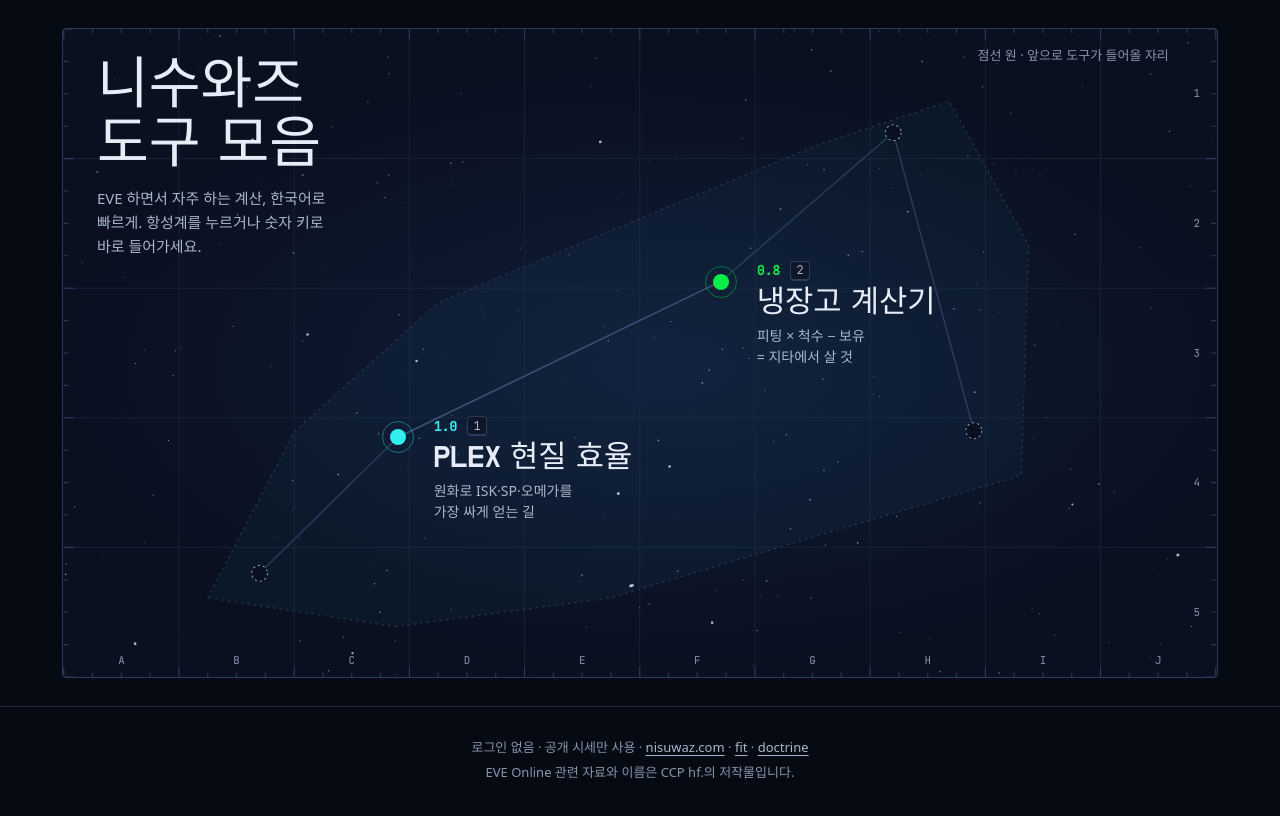
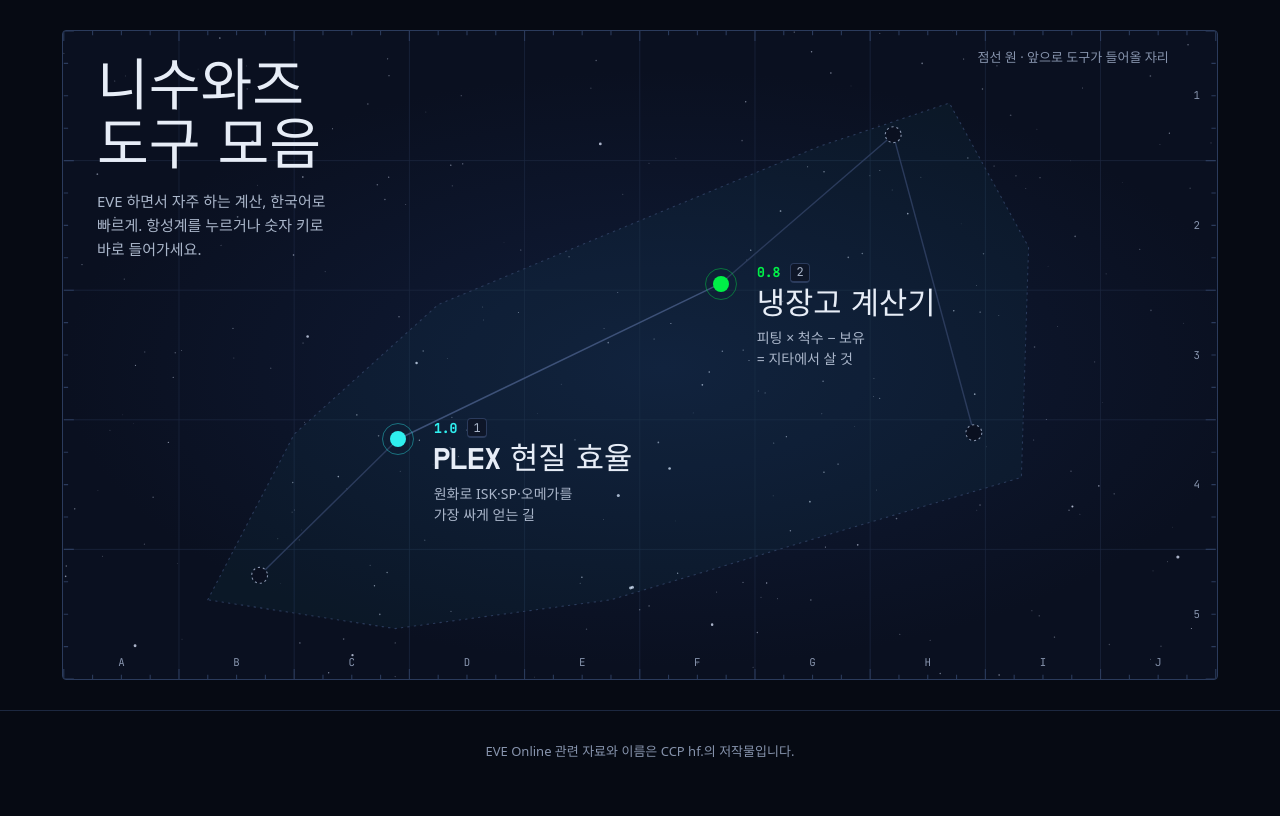
Before and after one commit to NSWAZ/nisuwaz-tools, a React (Vite) app in the folder web/: page / in a window 1280 px wide. Shown: the top 816 px of the page. Built offline with nearby package versions, Linux system fonts and the light colour scheme.

Commit message:
feat: drop the login/sibling-site line from the footer

```diff
--- a/web/src/components/ToolFrame.tsx
+++ b/web/src/components/ToolFrame.tsx
@@ -34,13 +34,6 @@ export function Starfield() {
 export function SiteFooter() {
   return (
     <footer className="site-foot">
-      <p>
-        <span className="keep">로그인 없음 · 공개 시세만 사용</span> ·{" "}
-        <span className="keep">
-          <a href="https://nisuwaz.com">nisuwaz.com</a> · <a href="https://fit.nisuwaz.com">fit</a> ·{" "}
-          <a href="https://doctrine.nisuwaz.com">doctrine</a>
-        </span>
-      </p>
       <p>EVE Online 관련 자료와 이름은 CCP hf.의 저작물입니다.</p>
     </footer>
   );
--- a/web/src/styles/global.css
+++ b/web/src/styles/global.css
@@ -317,12 +317,6 @@ input[type="checkbox"] {
   font-size: 0.8125rem;
   line-height: 1.9;
   text-align: center;
-}
-.site-foot a {
-  color: var(--ink-2);
-}
-.site-foot .keep {
-  white-space: nowrap;
 }
 .tool-page {
   min-height: 100svh;
```
